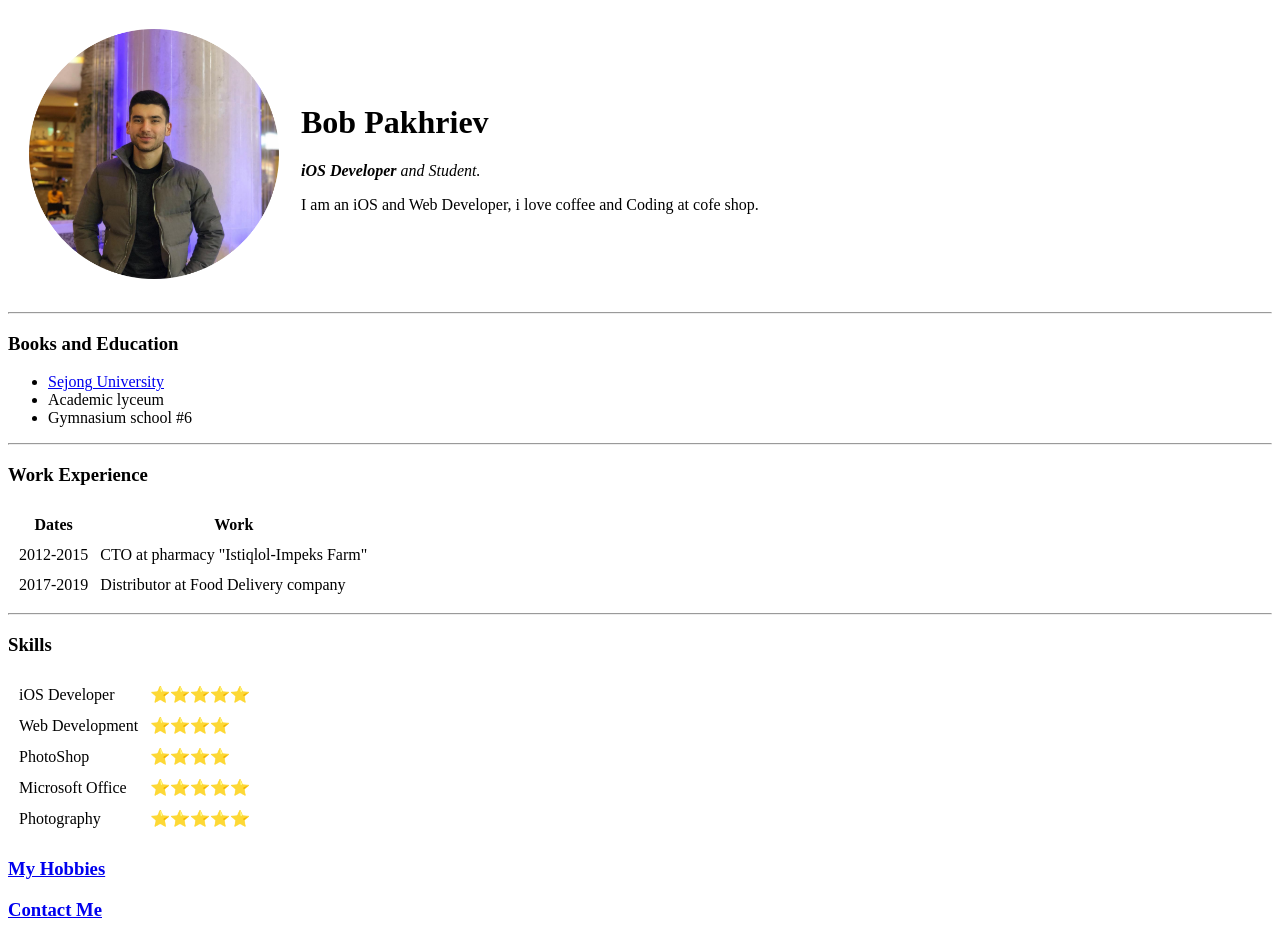
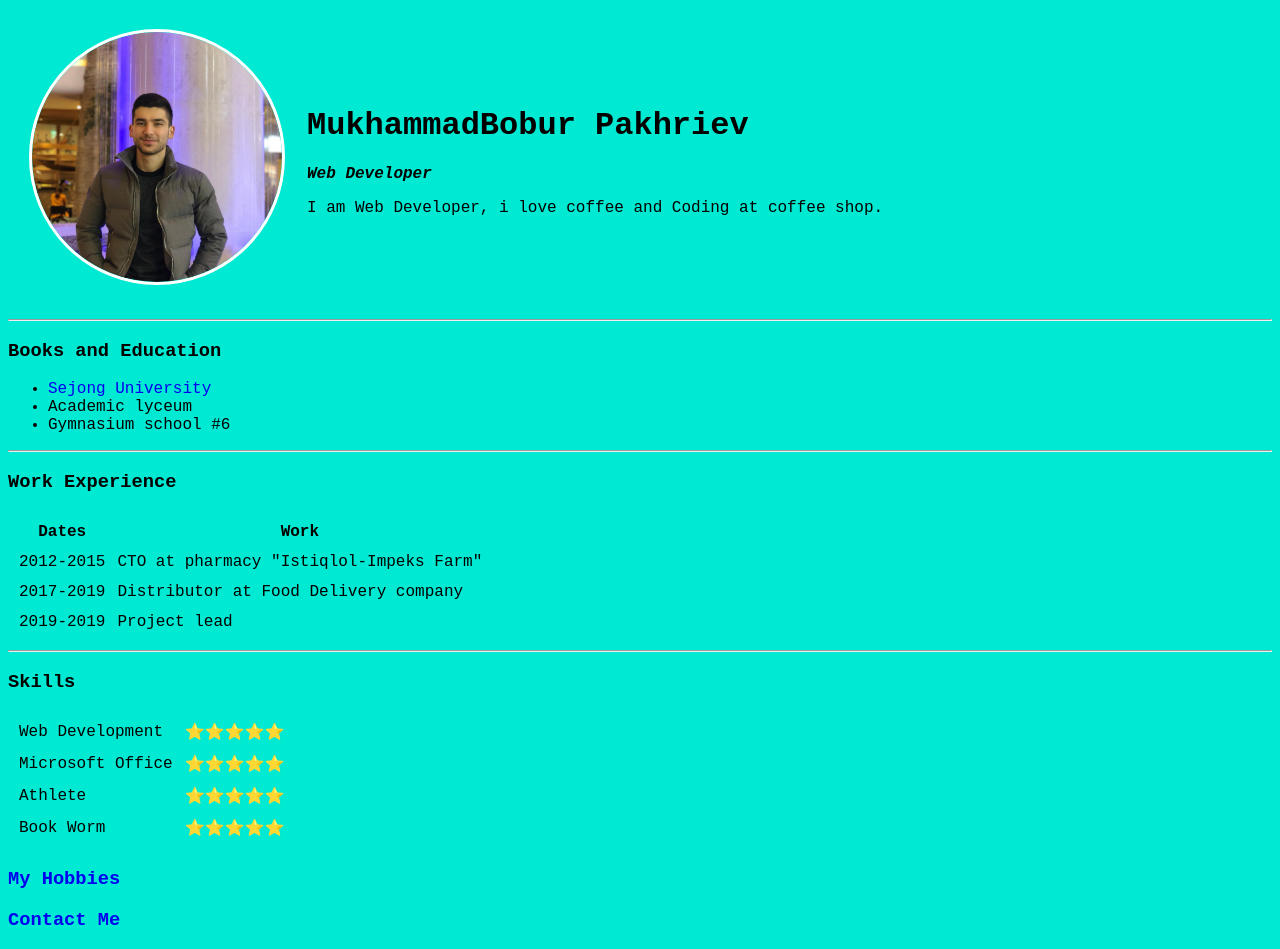
Before and after one commit to Bobstyle23/CV, a plain HTML site: page index.html in a window 1280 px wide. Drawn offline with Linux system fonts and the light colour scheme.

Commit message:
Add styles and modify code

```diff
--- a/index.html
+++ b/index.html
@@ -1,19 +1,23 @@
 <!DOCTYPE html>
 <html lang="en" dir="ltr">
-
   <head>
-  <meta charset="utf-8">
+    <meta charset="utf-8" />
     <title>Bob's Personal Website</title>
+    <link rel="stylesheet" href="styles/style.css" />
   </head>
 
   <body>
     <table cellspacing="20">
       <tr>
-      <td><img src="circle-cropped.png" width="250" height="250" alt="Bob's Photo"></td>
         <td>
-        <h1>Bob Pakhriev</h1>
-        <p><em><strong>iOS Developer</strong> and Student.</em></p>
-        <p>I am an iOS and Web Developer, i love coffee and Coding at cofe shop.</p>
+          <img src="circle-cropped.png" alt="Bob's Photo" />
+        </td>
+        <td>
+          <h1>MukhammadBobur Pakhriev</h1>
+          <p>
+            <em><strong>Web Developer</strong></em>
+          </p>
+          <p>I am Web Developer, i love coffee and Coding at coffee shop.</p>
         </td>
       </tr>
     </table>
@@ -25,9 +29,9 @@
       <li>Academic lyceum</li>
       <li>Gymnasium school #6</li>
     </ul>
-  <hr>
+    <hr />
     <h3>Work Experience</h3>
-  <table cellspacing = "10">
+    <table cellspacing="10">
       <thead>
         <tr>
           <th>Dates</th>
@@ -42,35 +46,33 @@
         <td>2017-2019</td>
         <td>Distributor at Food Delivery company</td>
       </tr>
+      <tr>
+        <td>2019-2019</td>
+        <td>Project lead</td>
+      </tr>
     </table>
-  <hr>
+    <hr />
 
     <h3>Skills</h3>
-  <table cellspacing = "10">
-    <tr>
-      <td>iOS Developer</td>
-      <td> ⭐️⭐️⭐️⭐️⭐️</td>
-    </tr>
+    <table cellspacing="10">
       <tr>
         <td>Web Development</td>
-      <td> ⭐️⭐️⭐️⭐️</td>
-    </tr>
-    <tr>
-      <td>PhotoShop</td>
-      <td> ⭐️⭐️⭐️⭐️</td>
+        <td>⭐️⭐️⭐️⭐️⭐️</td>
       </tr>
       <tr>
         <td>Microsoft Office</td>
-      <td> ⭐️⭐️⭐️⭐️⭐️</td>
+        <td>⭐️⭐️⭐️⭐️⭐️</td>
       </tr>
       <tr>
-      <td>Photography</td>
+        <td>Athlete</td>
+        <td>⭐️⭐️⭐️⭐️⭐️</td>
+      </tr>
+      <tr>
+        <td>Book Worm</td>
         <td>⭐️⭐️⭐️⭐️⭐️</td>
       </tr>
     </table>
     <h3><a href="hobbies.html">My Hobbies</a></h3>
     <h3><a href="contacts.html">Contact Me</a></h3>
-
   </body>
-
 </html>
--- /dev/null
+++ b/styles/style.scss
@@ -0,0 +1,15 @@
+body {
+  background-color: #00ead3;
+  font-family: "Courier New", Courier, monospace;
+}
+
+a {
+  text-decoration: none;
+}
+
+img {
+  width: 250px;
+  height: 250px;
+  border: 3px solid white;
+  border-radius: 50%;
+}
```
Also changed, not shown: contacts.html (+13 -9 lines), styles/style.css (added), 1 other file. Lines whose indentation alone changed are shown as unchanged.
